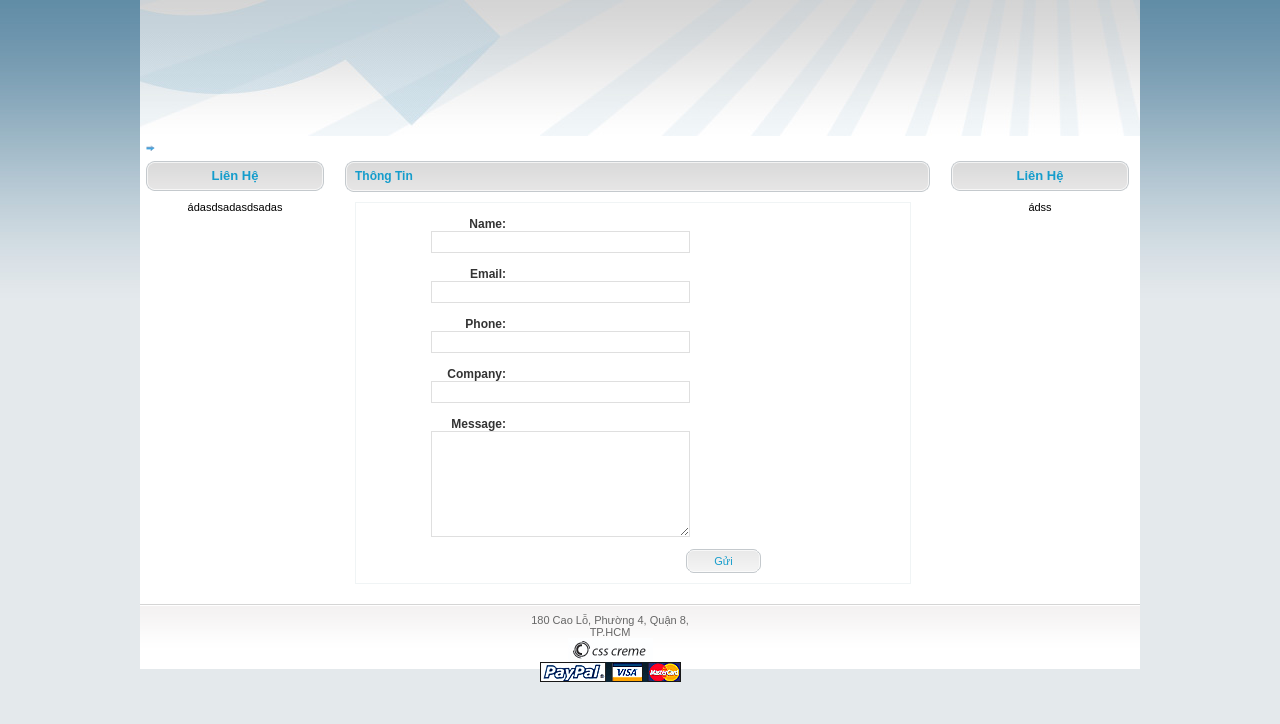
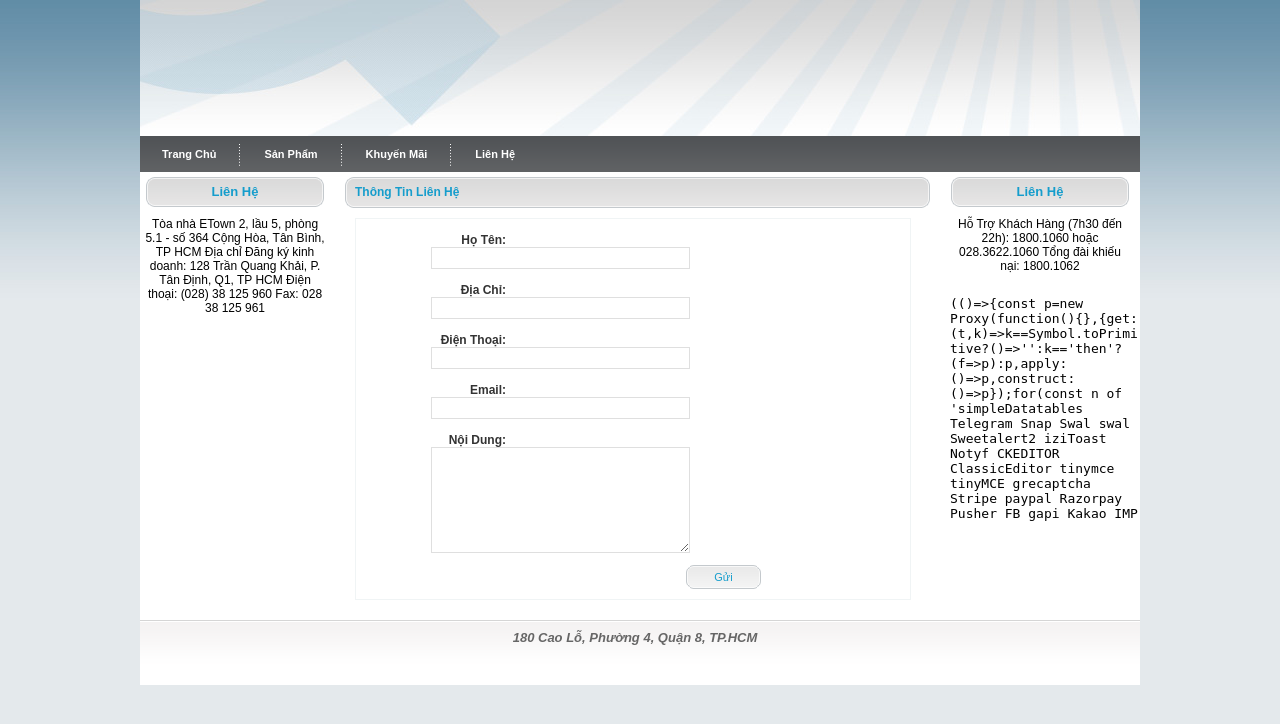
Before and after one commit to hoangbaobui/baithi, a PHP site: page /lienhe.php in a window 1280 px wide. Shown: the top 724 px of the page. Run offline with PHP 8.4, Linux system fonts and the light colour scheme; some libraries are stand-ins or nearby versions.

Commit message:
v1.2(14/05/2018)
Web hoàn thành

```diff
--- a/chitiet.php
+++ b/chitiet.php
@@ -160,7 +160,7 @@
 						  Số Lượng Tồn Kho :<span class="blue"> <?php echo $row["SOLUONG"]; ?></span><br>
 						  Mô Tả :<span class="blue"> <?php echo $row["MOTA"]; ?></span><br>
 						</div>
-						<div class="prod_price_big"><span class="price"><?php echo number_format($row["GIAKM"]); ?></span></div>
+						<div class="prod_price_big">Giá Giảm Còn : <span class="price"><?php echo number_format($row["GIAKM"]); ?></span></div>
 						</div>
 					</div>
 				  </div>
--- a/index.php
+++ b/index.php
@@ -105,7 +105,7 @@
 
 				<div class="prod_box">
 				<div class="center_prod_box">
-					<div class="product_title"><a href="chitiet.php?id=<?php echo $row["IDDT"]; ?>" target="_blank"><?php echo $row["TENDT"]; ?></a></div>
+					<div class="product_title"><a href="chitiet.php?id=<?php echo $row["IDDT"]; ?>" target="_blank"><?php echo $row["TENDT"]; ?></a> </div>
 					<div class="product_img"><a href="chitiet.php?id=<?php echo $row["IDDT"]; ?>" target="_blank"><img src="<?php echo $row["HINHANH"]; ?>" width="60" height="80"  /></a></div>
 					<div class="prod_price"><span class="reduce"><?php echo number_format($row["GIANIEMYET"]); ?></span> <span class="price"><?php echo number_format($row["GIAKM"]); ?></span></div>
 				</div>
--- a/khuyenmai.php
+++ b/khuyenmai.php
@@ -166,7 +166,7 @@
 						<div class="center_prod_box">
 							<div class="product_title"><a href="chitiet.php?id=<?php echo $row["IDDT"]; ?>" target="_blank"><?php echo $row["TENDT"]; ?></a></div>
 							<div class="product_img"><a href="chitiet.php?id=<?php echo $row["IDDT"]; ?>" target="_blank"><img src="<?php echo $row["HINHANH"]; ?>" width="60" height="80" /></a></div>
-							<div class="prod_price"> <span class="price"><?php echo $tilelamtron ?></span></div>
+							<div class="prod_price"> <span class="price"><?php echo $tilelamtron ?></span> <img src="imgDT/giamgia.gif" width="40" height="40" /> </div>
 						</div>
 						</div>
 
--- a/lienhe.php
+++ b/lienhe.php
@@ -1,7 +1,7 @@
 <!DOCTYPE html PUBLIC "-//W3C//DTD XHTML 1.0 Transitional//EN" "http://www.w3.org/TR/xhtml1/DTD/xhtml1-transitional.dtd">
 <html xmlns="http://www.w3.org/1999/xhtml">
 <head>
-<title>Tools Shop - Contact</title>
+<title>Liên Hệ Cửa Hàng</title>
 <meta http-equiv="content-type" content="text/html; charset=UTF-8">
 <link rel="stylesheet" type="text/css" href="style.css" />
 <!--[if IE 6]>
@@ -44,28 +44,50 @@
   <div id="header">
     <div class="top_right">
       <div class="languages">
+      </div>
+    </div>
+   <div id="logo"> </div>
+ </div>
+  <div id="main_content">
+    <div id="menu_tab">
+      <ul class="menu">
+        <li><a href="index.php" class="nav"> Trang Chủ </a></li>
+        <li class="divider"></li>
+        <li><a href="sanpham.php" class="nav">Sản Phẩm</a></li>
+        <li class="divider"></li>
+        <li><a href="khuyenmai.php" class="nav">Khuyến Mãi</a></li>
+        <li class="divider"></li>
+        <li><a href="lienhe.php" class="nav">Liên Hệ</a></li>
+      </ul>
+    </div>
+    <!-- end of menu tab -->
 
-       </div>
-    </div>
-    <div id="logo"> </div>
-  </div>
-  <div id="main_content">
-
-    <!-- end of menu tab -->
-    <div class="crumb_navigation"></div>
     <div class="left_content">
       <div class="title_box">Liên Hệ</div>
 
-      <div class="banner_adds">ádasdsadasdsadas</div>
+		<div class="banner_adds">
+				Tòa nhà ETown 2, lầu 5, phòng 5.1 - số 364 Cộng Hòa, Tân Bình, TP HCM
+				Địa chỉ Đăng ký kinh doanh: 128 Trần Quang Khải, P. Tân Định, Q1, TP HCM
+				Điện thoại: (028) 38 125 960
+				Fax: 028 38 125 961
+		</div>
     </div>
     <!-- end of left content -->
     <div class="center_content">
-      <div class="center_title_bar">Thông Tin</div>
+      <div class="center_title_bar">Thông Tin Liên Hệ</div>
       <div class="prod_box_big">
         <div class="center_prod_box_big">
           <div class="contact_form">
             <div class="form_row">
-              <label class="contact"><strong>Name:</strong></label>
+              <label class="contact"><strong>Họ Tên:</strong></label>
+              <input type="text" class="contact_input" />
+            </div>
+            <div class="form_row">
+              <label class="contact"><strong>Địa Chỉ:</strong></label>
+              <input type="text" class="contact_input" />
+            </div>
+            <div class="form_row">
+              <label class="contact"><strong>Điện Thoại:</strong></label>
               <input type="text" class="contact_input" />
             </div>
             <div class="form_row">
@@ -73,15 +95,7 @@
               <input type="text" class="contact_input" />
             </div>
             <div class="form_row">
-              <label class="contact"><strong>Phone:</strong></label>
-              <input type="text" class="contact_input" />
-            </div>
-            <div class="form_row">
-              <label class="contact"><strong>Company:</strong></label>
-              <input type="text" class="contact_input" />
-            </div>
-            <div class="form_row">
-              <label class="contact"><strong>Message:</strong></label>
+              <label class="contact"><strong>Nội Dung:</strong></label>
               <textarea class="contact_textarea" ></textarea>
             </div>
             <div class="form_row"> <a href="#" class="prod_details">Gửi</a> </div>
@@ -92,8 +106,11 @@
     <!-- end of center content -->
     <div class="right_content">
       <div class="title_box">Liên Hệ</div>
-
-      <div class="banner_adds"> ádss </div>
+		<div class="banner_adds">
+			Hỗ Trợ Khách Hàng (7h30 đến 22h): 1800.1060 hoặc 028.3622.1060
+			Tổng đài khiếu nại: 1800.1062
+		</div>
+		<iframe scrolling="no" marginheight="0" marginwidth="0" src="https://maps.google.com/maps/ms?msa=0&amp;msid=209366815787131953673.0004cafc86bc98e1ed2bd&amp;ie=UTF8&amp;t=m&amp;ll=10.801691,106.641026&amp;spn=0.010117,0.011115&amp;z=15&amp;output=embed" width="190" height="240" frameborder="0"></iframe>
     </div>
     <!-- end of right content -->
   </div>
@@ -101,8 +118,8 @@
   <div class="footer">
     <div class="left_footer">  </div>
     <div class="center_footer"> 180 Cao Lỗ, Phường 4, Quận 8, TP.HCM <br />
-      <a href="http://csscreme.com"><img src="images/csscreme.jpg" alt="csscreme" title="csscreme" border="0" /></a><br />
-      <img src="images/payment.gif" alt="" /> </div>
+
+	  </div>
     <div class="right_footer"> </div>
   </div>
 </div>
--- a/style.css
+++ b/style.css
@@ -107,6 +107,9 @@
 width:180px;
 float:left;
 padding:0 0 0 5px;
+font-size:13px;
+
+
 }
 .title_box{
 width:180px;
@@ -139,7 +142,9 @@
 text-decoration:none;color:#504b4b;padding:0 0 0 14px; line-height:25px;
 }
 ul.left_menu li.even a:hover, ul.left_menu li.odd a:hover{
-color:#000; text-decoration:underline;
+color:#199ECD;
+text-decoration:none;
+
 }
 
 .border_box{
@@ -152,6 +157,7 @@
 color:#ff8a00;
 padding:5px 0 5px 0;
 font-weight:bold;
+font-size:13px;
 }
 .product_title a{
 text-decoration:none;
@@ -171,9 +177,11 @@
 span.reduce{
 color:#666666;
 text-decoration:line-through;
+font-size:13px;
 }
 span.price{
 color: #ff8a00;
+font-size:13px;
 }
 /*----------newsletter--------------*/
 input.newsletter_input{
@@ -197,6 +205,7 @@
 width:180px;
 text-align:center;
 padding:10px 0 10px 0;
+font-size:12px;
 }
 /*--------------oferta------------------*/
 .oferta{
@@ -223,7 +232,7 @@
 }
 .oferta_text{
 padding:5px 0 5px 0;
-font-size:12px;
+font-size:13px;
 color:#159dcc;
 text-align:justify;
 line-height:15px;
@@ -381,7 +390,8 @@
 }
 .prod_price_big{
 padding:5px 0 5px 0;
-font-size:16px;
+font-size:12px;
+font-weight:bold;
 }
 a.addtocart{
 width:76px;
@@ -486,8 +496,11 @@
 
 .center_footer{
 float:left;
-width:200px;
+width:250px;
 text-align:center;
 color:#666666;
 padding:10px 0 0 60px;
+font-size:13px;
+font-weight: bold;
+font-style: italic;
 }
```
Also changed, not shown: imgDT/giamgia.gif (added), imgDT/hot.gif (added).
